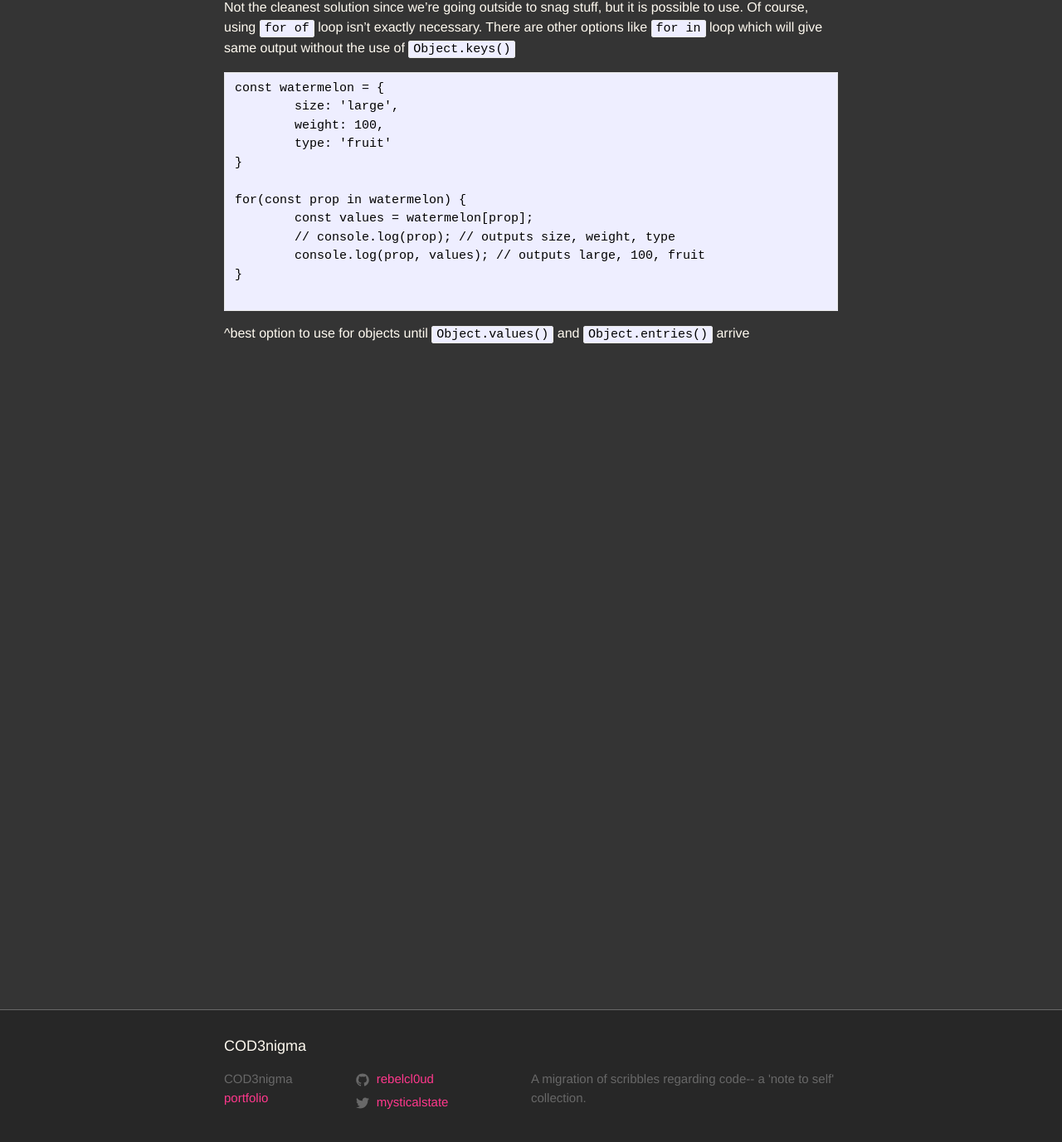
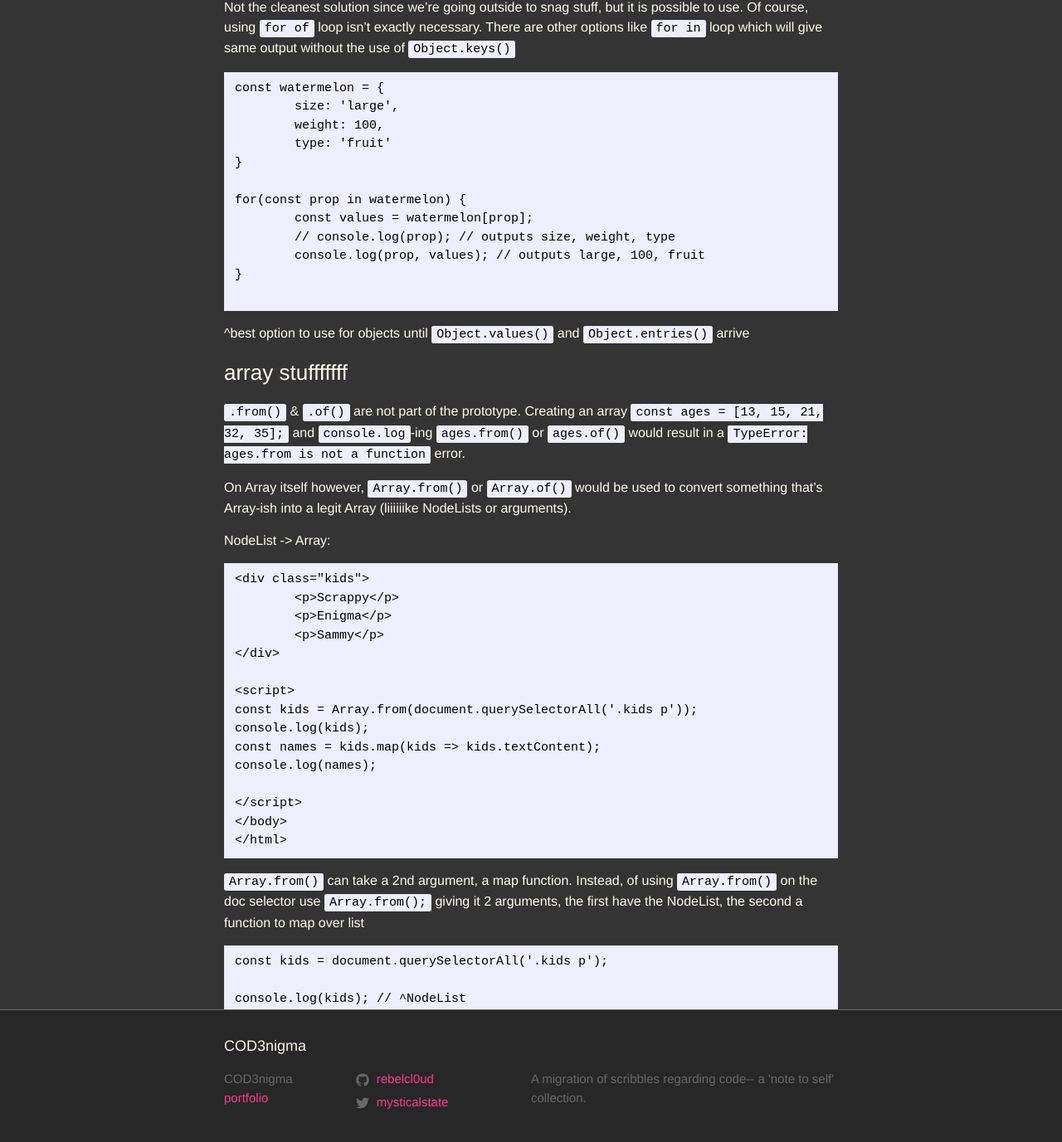
Before and after one commit to rebelcl0ud/blog, a Jekyll site: the page built from _posts/2018-04-02-[28]-es6-status-II.markdown, in a window 1280 px wide and 1400 px high, scrolled down 13265 px. Shown: the top 1377 px of the window at 83% size. Built offline with Jekyll 4.4.1, drawn with Linux system fonts in a browser that asks for light colours; some of the changed text lies outside the part shown.

Commit message:
added array section-- Array.from() & Array.of() specifically

````diff
--- a/_posts/2018-04-02-[28]-es6-status-II.markdown
+++ b/_posts/2018-04-02-[28]-es6-status-II.markdown
@@ -609,3 +609,64 @@ for(const prop in watermelon) {
 
 ```
 ^best option to use for objects until `Object.values()` and `Object.entries()` arrive
+
+### array stufffffff
+
+`.from()` & `.of()` are not part of the prototype. Creating an array `const ages = [13, 15, 21, 32, 35];` and `console.log`-ing `ages.from()` or `ages.of()` would result in a `TypeError: ages.from is not a function` error.
+
+On Array itself however, `Array.from()` or `Array.of()` would be used to convert something that's Array-ish into a legit Array (liiiiiike NodeLists or arguments).
+
+NodeList -> Array:
+```
+<div class="kids">
+	<p>Scrappy</p>
+	<p>Enigma</p>
+	<p>Sammy</p>
+</div>
+
+<script>
+const kids = Array.from(document.querySelectorAll('.kids p'));
+console.log(kids);
+const names = kids.map(kids => kids.textContent);
+console.log(names);
+
+</script>
+</body>
+</html>
+```
+
+`Array.from()` can take a 2nd argument, a map function. Instead, of using `Array.from()` on the doc selector use `Array.from();` giving it 2 arguments, the first have the NodeList, the second a function to map over list
+
+```
+const kids = document.querySelectorAll('.kids p');
+
+console.log(kids); // ^NodeList
+
+const names = Array.from(kids, kid => {
+	console.log(kid); // outputs actual DOM node
+	return kid.textContent;
+});
+
+console.log(names); // array of names
+
+```
+
+Arguments -> Arrays:
+```
+function sumAll() {
+	// console.log(arguments);
+	const arr = Array.from(arguments);
+	return arr.reduce((prev, next) => prev + next, 0);
+}
+
+sumAll(2, 4, 6, 8);
+
+```
+
+`Array.of()` is pretty straight forward
+```
+const ages = Array.of(12, 15, 4);
+console.log(ages);
+
+```
+Looking through the proto dropdown you'll see all the usual Array type stuff like `.join()`, `pop()`, `push()`, etc.
````
